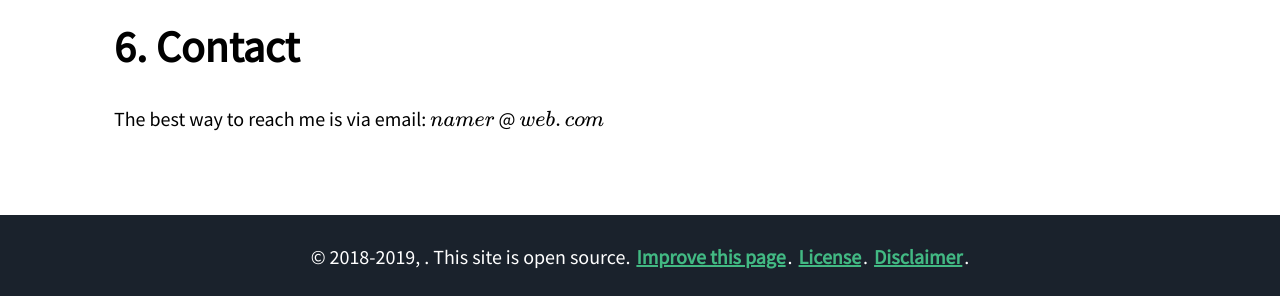
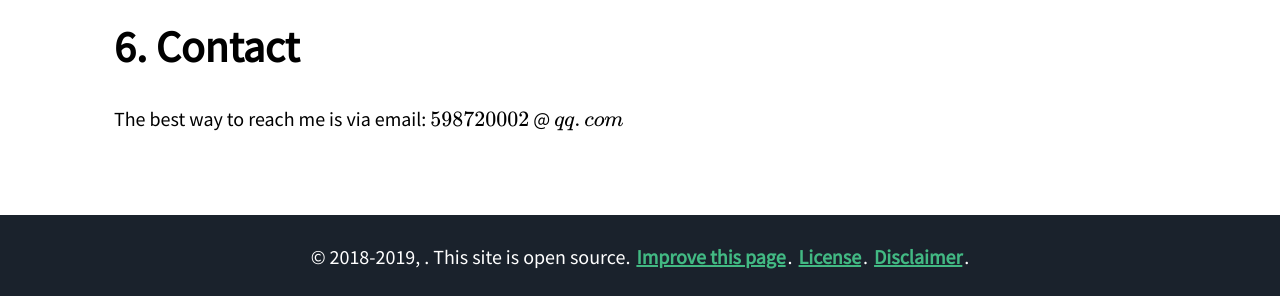
Before and after one commit to code-conquer/code-conquer.github.io, a Jekyll site: the page built from about/index.md, in a window 1280 px wide. Shown: the part 2046-2342 px from the top of the page. Built offline with Jekyll 4.4.1, drawn with Linux system fonts in a browser that asks for light colours; nearby versions of some CDN libraries; formulas are drawn with MathJax 3.

Commit message:
Update index.md

```diff
--- a/about/index.md
+++ b/about/index.md
@@ -64,4 +64,4 @@ Which has been beautifully put by Bruce Lee:
 
 # Contact
 
-The best way to reach me is via email: $namer$ @ $web.com$
+The best way to reach me is via email: $598720002$ @ $qq.com$
```
